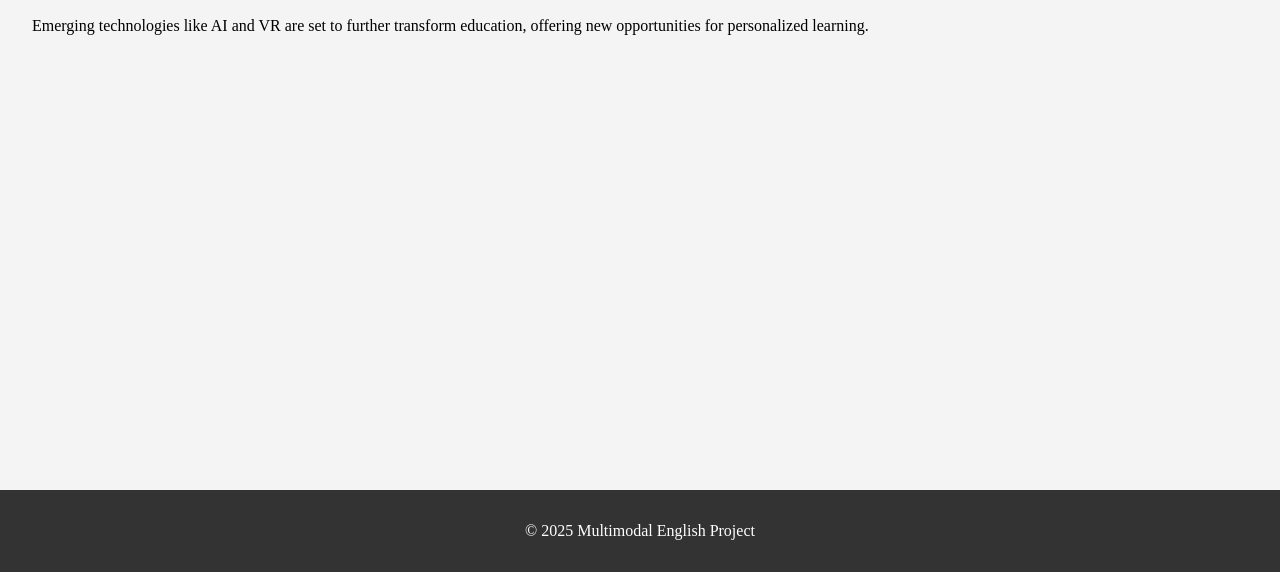
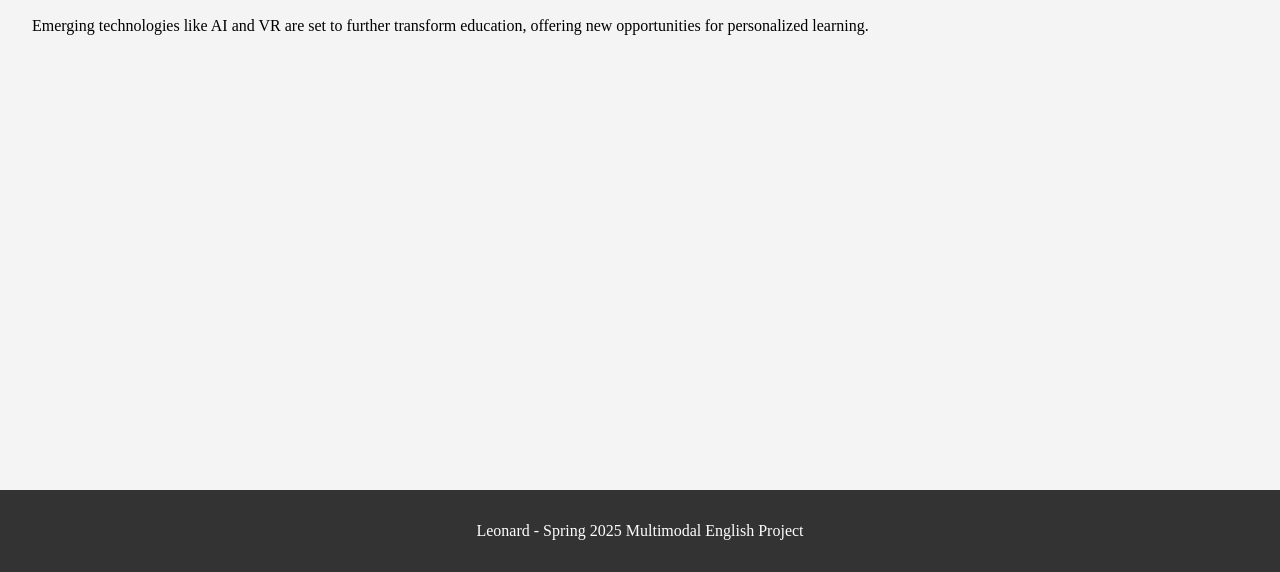
Before and after one commit to Joseph-W-Leonard/Multimodal, a website: page multimodal-english-project/src/future.html in a window 1280 px wide. Shown: the part 228-800 px from the top of the page. Drawn offline with Linux system fonts and the light colour scheme.

Commit message:
Update footer copyright information for all HTML files

```diff
--- a/multimodal-english-project/src/future.html
+++ b/multimodal-english-project/src/future.html
@@ -27,7 +27,7 @@
         </section>
     </main>
     <footer>
-        <p>&copy; 2025 Multimodal English Project</p>
+        <p>Leonard - Spring 2025 Multimodal English Project</p>
     </footer>
 </body>
 </html>
```
Also changed, not shown: multimodal-english-project/src/impact.html (+1 -1 lines), multimodal-english-project/src/references.html (+1 -1 lines), multimodal-english-project/src/tools.html (+1 -1 lines).
